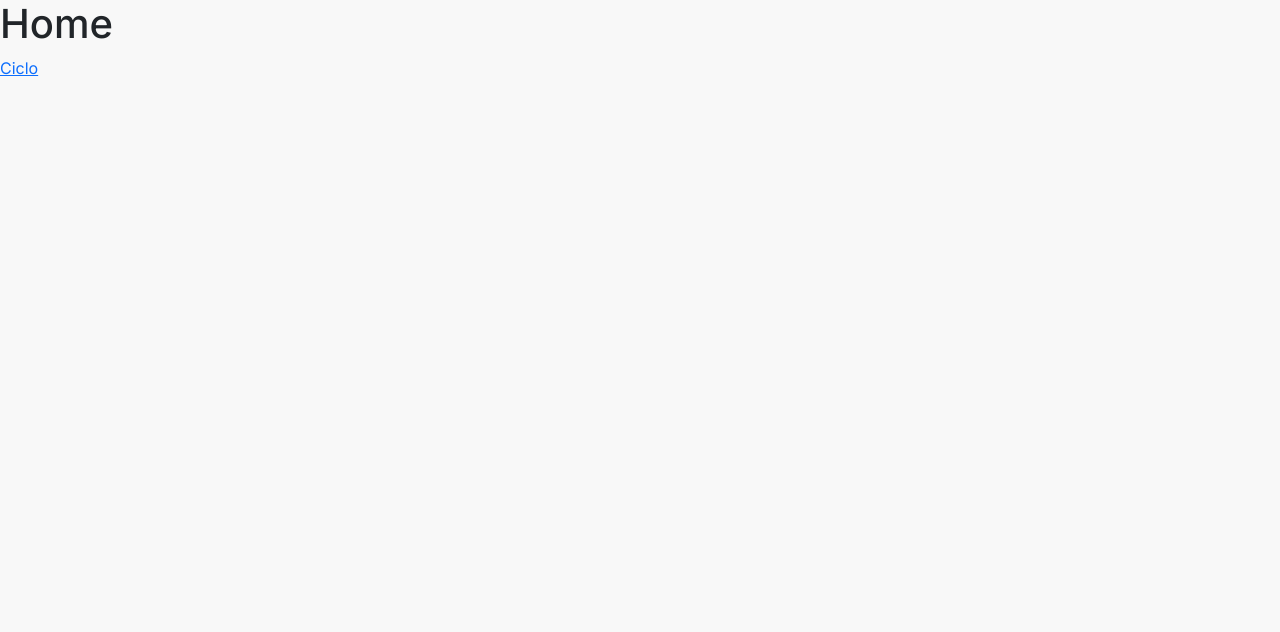
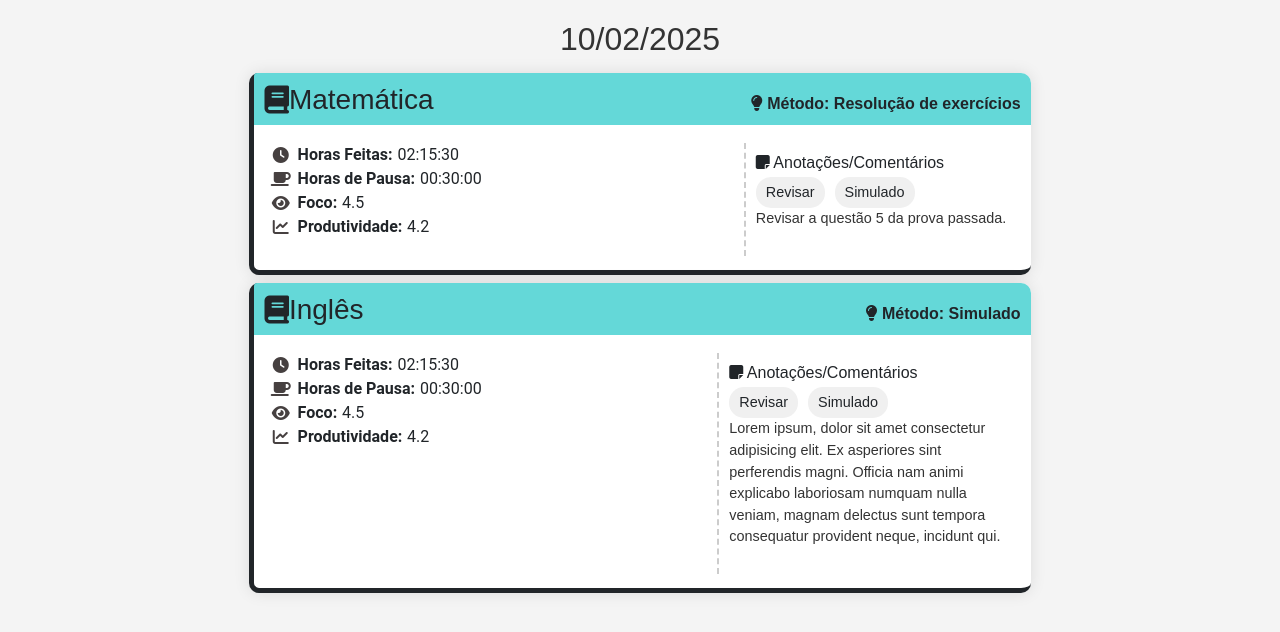
Before and after one commit to FreitassPedro/Immersion, a React (Vite) app in the folder frontend/: page /history in a window 1280 px wide. Before the commit this address led to /home. Shown: the top 632 px of the page. Built offline with nearby package versions, Linux system fonts and the light colour scheme.

Commit message:
feat: Cards e agrupamento

```diff
--- /dev/null
+++ b/frontend/src/components/CicloHistory/index.tsx
@@ -0,0 +1,61 @@
+import styles from './styles.module.css';
+
+const CicloHistory = () => {
+    return (
+        <div className={styles.mycontainer}>
+            <div className={styles.dateGroup}>
+                <h2>10/02/2025</h2>
+
+                <div className={styles.cardGroup}>
+                    <div className={styles.card}>
+                        <div className={styles.cardTitle}>
+                            <h3><i className="fas fa-book"></i>Matemática</h3>
+                            <strong><i className="fas fa-lightbulb" /> Método: Resolução de exercícios</strong>
+                        </div>
+                        <div className={styles.cardContent}>
+                            <div className={styles.cardGeneral}>
+                                <div className={styles.cardItem}><i className="fas fa-clock" /><strong>Horas Feitas:</strong> 02:15:30</div>
+                                <div className={styles.cardItem}><i className="fas fa-coffee" /><strong>Horas de Pausa:</strong> 00:30:00</div>
+                                <div className={styles.cardItem}><i className="fas fa-eye" /><strong>Foco:</strong> 4.5</div>
+                                <div className={styles.cardItem}><i className="fas fa-chart-line" /><strong>Produtividade:</strong> 4.2</div>
+                            </div>
+                            <div className={styles.notes}>
+                                <h4><i className="fas fa-sticky-note"></i> Anotações/Comentários</h4>
+                                <div className={styles.tags}>
+                                    <span>Revisar</span>
+                                    <span>Simulado</span>
+                                </div>
+                                <p>Revisar a questão 5 da prova passada.</p>
+                            </div>
+                        </div>
+                    </div>
+                    <div className={styles.card}>
+                        <div className={styles.cardTitle}>
+                            <h3><i className="fas fa-book"></i>Inglês</h3>
+                            <strong><i className="fas fa-lightbulb" /> Método: Simulado</strong>
+                        </div>
+                        <div className={styles.cardContent}>
+                            <div className={styles.cardGeneral}>
+                                <div className={styles.cardItem}><i className="fas fa-clock" /><strong>Horas Feitas:</strong> 02:15:30</div>
+                                <div className={styles.cardItem}><i className="fas fa-coffee" /><strong>Horas de Pausa:</strong> 00:30:00</div>
+                                <div className={styles.cardItem}><i className="fas fa-eye" /><strong>Foco:</strong> 4.5</div>
+                                <div className={styles.cardItem}><i className="fas fa-chart-line" /><strong>Produtividade:</strong> 4.2</div>
+                            </div>
+                            <div className={styles.notes}>
+                                <h4><i className="fas fa-sticky-note"></i> Anotações/Comentários</h4>
+                                <div className={styles.tags}>
+                                    <span>Revisar</span>
+                                    <span>Simulado</span>
+                                </div>
+                                <p>Lorem ipsum, dolor sit amet consectetur adipisicing elit. Ex asperiores sint perferendis magni. Officia nam animi explicabo laboriosam numquam nulla veniam, magnam delectus sunt tempora consequatur provident neque, incidunt qui.</p>
+                            </div>
+                        </div>
+                    </div>
+                </div>
+
+            </div>
+        </div>
+    );
+}
+
+export default CicloHistory;
--- /dev/null
+++ b/frontend/src/components/CicloHistory/styles.module.css
@@ -0,0 +1,128 @@
+body {
+    font-family: 'Poppins', sans-serif;
+    margin: 0;
+    padding: 0;
+    background-color: #f4f4f4;
+}
+
+.mycontainer {
+    display: flex;
+    flex-direction: column;
+    align-items: center;
+    padding: 20px;
+}
+
+.dateGroup {
+    width: 70%;
+    justify-items: center;
+}
+
+.dateGroup h2 {
+    text-align: center;
+    margin-bottom: 15px;
+    color: #333;
+}
+
+.card {
+    background-color: #fff;
+    border-radius: 10px 10px 10px 10px;
+    box-shadow: 0 0 1rem rgba(0, 0, 0, 0.1);
+    display: flex;
+    flex-direction: column;
+    gap: .2rem;
+    border-left: 5px solid;
+    border-bottom: 5px solid;
+    position: relative;
+    width: 100%;
+    height: auto;
+    max-width: 90%;
+}
+
+.cardGroup {
+    display: flex;
+    width: 100%;
+    flex-wrap: wrap;
+    justify-content: space-around;
+    gap: 0.5rem;
+}
+
+.cardTitle {
+    display: flex;
+    justify-content: space-between;
+    align-items: center;
+    padding: 10px 10px 0px 10px;
+    border-radius: 3px 10px 0px 0px;
+    margin-bottom: 0px;
+    background-color: rgb(100, 216, 216);
+}
+
+.cardTitle p,
+h3 {
+    display: flex;
+    text-align: center;
+    justify-content: center;
+    align-items: center;
+}
+
+.cardContent {
+    display: flex;
+    justify-content: space-between;
+    padding: 0.9rem;
+}
+
+.cardGeneral {
+    width: 60%;
+}
+
+.cardItem {
+    display: flex;
+    align-items: center;
+    gap: 0.3rem;
+    font-family: 'Roboto', sans-serif;
+}
+
+.cardItem i {
+    width: 1.5rem;
+    height: 1.5rem;
+    display: flex;
+    justify-content: center;
+    align-items: center;
+
+    color: #464040;
+}
+
+
+
+.card .tags {
+    display: flex;
+    gap: 10px;
+}
+
+.card .tags span {
+    padding: 5px 10px;
+    background-color: #f0f0f0;
+    border-radius: 15px;
+    font-size: 0.9rem;
+}
+
+.notes {
+    padding: 10px;
+    border-left: 2px dashed #ccc;
+    max-width: 40%;
+}
+
+.notes h4 {
+    margin-bottom: 5px;
+    font-size: 1rem;
+}
+
+.notes p {
+    font-size: 0.9rem;
+    color: #333;
+}
+
+.notes img {
+    width: 100%;
+    border-radius: 5px;
+    margin-top: 5px;
+}
--- a/frontend/src/pages/Ciclo/styles.css
+++ b/frontend/src/pages/Ciclo/styles.css
@@ -118,7 +118,6 @@ hr {
 
     i {
         font-size: 200%;
-
     }
 
     .card-foco-prod {
--- a/frontend/src/routes/routes.tsx
+++ b/frontend/src/routes/routes.tsx
@@ -3,6 +3,7 @@ import { BrowserRouter, Route, Routes, Navigate } from "react-router-dom";
 import { Home } from '../pages/Home';
 import { Ciclo } from '../pages/Ciclo';
 import { SideBar } from '../components/SideBar';
+import CicloHistory from '../components/CicloHistory';
 
 
 
@@ -14,6 +15,7 @@ export const AppRoutes = () => {
                 <Route path="/home" element={<Home />} />
                 <Route path="/ciclo" element={<Ciclo />} />
                 <Route path="/sidebar" element={<SideBar />} />
+                <Route path="/history" element={<CicloHistory />} />
                 <Route path="*" element={<Navigate to="/home" />} />
             </Routes>
         </BrowserRouter>
```
Also changed, not shown: frontend/src/components/CicloHistory/registros.ts (added, +44 -0 lines).
